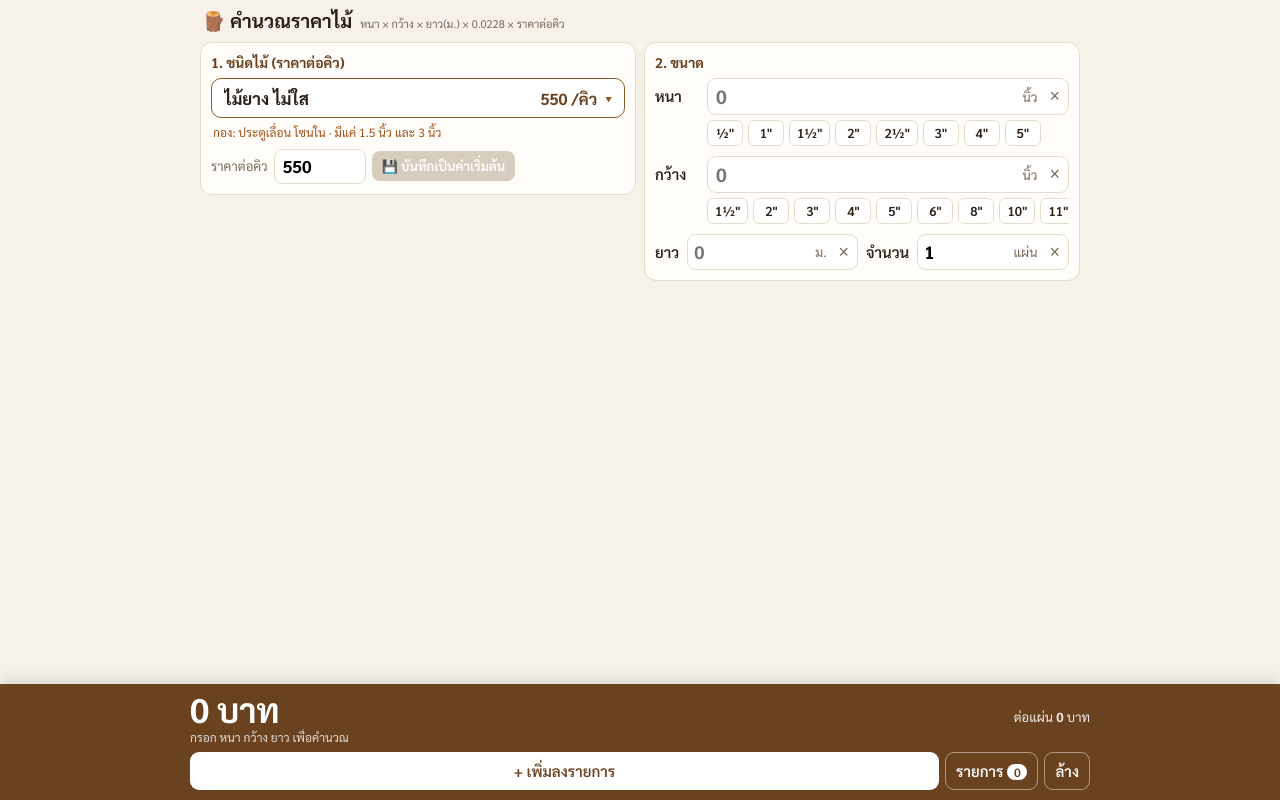
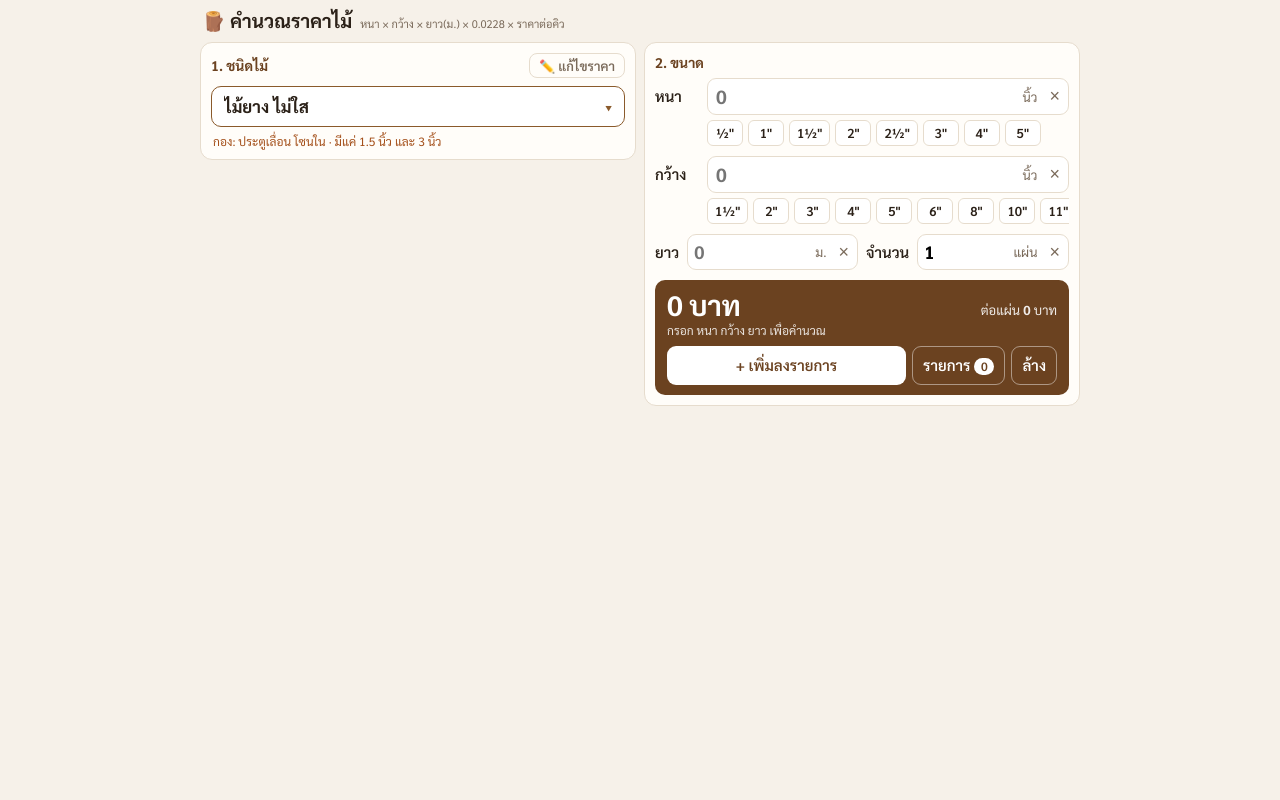
Before and after one commit to vaccumhome39-a11y/Rakamai, a plain HTML site: page index.html in a window 1280 px wide. Drawn offline with Linux system fonts and the light colour scheme.

Commit message:
Update index.html

```diff
--- a/index.html
+++ b/index.html
@@ -20,12 +20,11 @@
   }
   *{box-sizing:border-box}
   html,body{margin:0;height:100%}
-  body{background:var(--bg);color:var(--ink);font-family:"Sarabun",system-ui,sans-serif;font-size:16px;line-height:1.35;
-       display:flex;flex-direction:column;height:100dvh;overflow:hidden}
-  header{flex:none;padding:8px 12px 4px;max-width:900px;width:100%;margin:0 auto;display:flex;align-items:baseline;gap:8px}
+  body{background:var(--bg);color:var(--ink);font-family:"Sarabun",system-ui,sans-serif;font-size:16px;line-height:1.35}
+  header{padding:8px 12px 4px;max-width:900px;width:100%;margin:0 auto;display:flex;align-items:baseline;gap:8px}
   header h1{font-size:19px;margin:0;white-space:nowrap}
   header .f{font-size:11px;color:var(--muted);white-space:nowrap;overflow:hidden;text-overflow:ellipsis}
-  main{flex:1;min-height:0;overflow-y:auto;padding:4px 10px 8px;display:grid;grid-template-columns:minmax(0,1fr);gap:8px;align-content:start;
+  main{padding:4px 10px calc(16px + env(safe-area-inset-bottom));display:grid;grid-template-columns:minmax(0,1fr);gap:8px;align-content:start;
        max-width:900px;width:100%;margin:0 auto}
   .card{min-width:0;background:var(--card);border:1px solid var(--line);border-radius:12px;padding:10px}
   .card h2{font-size:14px;margin:0 0 6px;color:var(--wood-d)}
@@ -39,7 +38,6 @@
   .picker{width:100%;display:flex;align-items:center;gap:8px;font:inherit;color:inherit;background:#fff;border:1.5px solid var(--wood);border-radius:10px;padding:8px 12px;cursor:pointer;text-align:left}
   .picker .pk{flex:1;display:flex;align-items:baseline;justify-content:space-between;gap:8px;min-width:0}
   .picker b{font-size:17px;white-space:nowrap;overflow:hidden;text-overflow:ellipsis}
-  .picker #pkPrice{font-weight:700;color:var(--wood-d);white-space:nowrap}
   .picker .arr{font-size:16px;color:var(--wood);transition:transform .25s}
   .picker[aria-expanded="true"] .arr{transform:rotate(180deg)}
   .drop{display:grid;grid-template-rows:0fr;transition:grid-template-rows .25s ease}
@@ -56,6 +54,7 @@
   .ty.on .p{color:#fff}.ty.on .s{color:#d6f0dc}
   .tnote{font-size:12px;color:var(--warn);margin:6px 2px 0}
   .prow{display:flex;align-items:center;gap:6px;margin-top:8px;flex-wrap:wrap}
+  .prow.under{border-top:1px dashed var(--line);padding-top:8px}
   .prow .l{font-size:13px;color:var(--muted)}
   .prow input{width:92px;font:inherit;font-weight:700;font-size:17px;padding:5px 8px;border:1.5px solid var(--line);border-radius:8px}
   .prow input:focus{outline:0;border-color:var(--wood)}
@@ -87,18 +86,30 @@
   input[type=number]::-webkit-inner-spin-button,input[type=number]::-webkit-outer-spin-button{-webkit-appearance:none;margin:0}
   input[type=number]{-moz-appearance:textfield}
 
-  /* แถบผลลัพธ์ด้านล่าง */
-  .bar{flex:none;background:var(--wood-d);color:#fff;padding:8px 12px calc(10px + env(safe-area-inset-bottom));box-shadow:0 -4px 14px rgba(0,0,0,.12)}
-  .bar .in{max-width:900px;margin:0 auto}
-  .bar .top{display:flex;align-items:flex-end;justify-content:space-between;gap:8px}
-  .bar .big{font-size:30px;font-weight:700;line-height:1}
-  .bar .per{font-size:13px;opacity:.9;text-align:right}
-  .bar .formula{font-size:12px;opacity:.8;margin-top:3px;white-space:nowrap;overflow:hidden;text-overflow:ellipsis}
-  .bar .btns{display:flex;gap:6px;margin-top:7px}
+  /* ผลลัพธ์ใต้กล่องขนาด */
+  .res{margin-top:10px;background:var(--wood-d);color:#fff;border-radius:10px;padding:10px 12px;scroll-margin-bottom:12px}
+  .res .top{display:flex;align-items:flex-end;justify-content:space-between;gap:8px}
+  .res .big{font-size:28px;font-weight:700;line-height:1}
+  .res .per{font-size:13px;opacity:.9;text-align:right}
+  .res .formula{font-size:12px;opacity:.85;margin-top:4px;white-space:nowrap;overflow:hidden;text-overflow:ellipsis}
+  .res .btns{display:flex;gap:6px;margin-top:8px}
   .btn{font:inherit;font-weight:600;font-size:15px;border-radius:9px;padding:8px 10px;border:0;cursor:pointer}
   .btn.pri{background:#fff;color:var(--wood-d);flex:1}
   .btn.sec{background:transparent;color:#fff;border:1.5px solid rgba(255,255,255,.45)}
   .badge{display:inline-block;min-width:20px;padding:0 6px;border-radius:10px;background:#fff;color:var(--wood-d);font-size:12px;margin-left:4px}
+
+  /* เมนูแก้ไขราคา */
+  .editbtn{font:inherit;font-size:13px;font-weight:600;background:none;border:1.5px solid var(--line);color:var(--muted);border-radius:8px;padding:3px 9px;cursor:pointer}
+  .editbtn.on{border-color:var(--wood);color:var(--wood-d);background:var(--wood-l)}
+  .edbox{margin-top:8px;border:1.5px dashed var(--line);border-radius:10px;padding:8px 10px}
+  .edrow{display:flex;align-items:center;gap:8px;padding:4px 0;border-bottom:1px solid var(--line)}
+  .edrow:last-of-type{border-bottom:0}
+  .edrow span{flex:1;font-size:14px;min-width:0}
+  .edrow small{display:block;font-size:11px;color:var(--muted)}
+  .edrow input{width:90px;font:inherit;font-weight:700;font-size:16px;padding:4px 8px;border:1.5px solid var(--line);border-radius:8px;text-align:right}
+  .edrow input:focus{outline:0;border-color:var(--wood)}
+  .edrow input.chg{border-color:var(--accent);background:#eef6ef}
+  .edact{display:flex;gap:6px;flex-wrap:wrap;align-items:center;margin-top:8px}
 
   /* แผ่นรายการ */
   .sheet{position:fixed;inset:0;background:rgba(0,0,0,.35);display:none;align-items:flex-end;justify-content:center;z-index:10}
@@ -122,12 +133,10 @@
 
   @media (min-width:760px){
     main{grid-template-columns:minmax(0,1fr) minmax(0,1fr);align-items:start}
-    .bar .big{font-size:34px}
   }
   @media (max-height:640px){
     .chips{margin-top:3px}
     .chip{padding:3px 6px;font-size:12.5px}
-    .bar .formula{display:none}
   }
 </style>
 </head>
@@ -139,9 +148,9 @@
 
 <main>
   <section class="card">
-    <h2>1. ชนิดไม้ (ราคาต่อคิว)</h2>
+    <div class="hrow"><h2>1. ชนิดไม้</h2><button class="editbtn" id="editBtn">✏️ แก้ไขราคา</button></div>
     <button class="picker" id="picker" aria-expanded="false">
-      <span class="pk"><b id="pkName"></b><span id="pkPrice"></span></span><span class="arr">▾</span>
+      <span class="pk"><b id="pkName"></b></span><span class="arr">▾</span>
     </button>
     <div class="drop" id="drop">
       <div class="dropin">
@@ -150,23 +159,25 @@
       </div>
     </div>
     <div class="tnote" id="tnote"></div>
-    <div class="prow">
-      <span class="l">ราคาต่อคิว</span>
-      <input id="price" type="number" inputmode="decimal">
-      <button class="sbtn save" id="savePrice" disabled>💾 บันทึกเป็นค่าเริ่มต้น</button>
-      <button class="sbtn rst" id="resetPrice">คืนราคาเดิม</button>
+    <div class="drop" id="edit">
+      <div class="dropin">
+        <div class="edbox">
+          <div style="font-size:13px;font-weight:600;color:var(--wood-d);margin-bottom:4px">ราคาต่อคิว (บาท)</div>
+          <div id="edRows"></div>
+          <div class="edact">
+            <button class="sbtn save" id="savePrice" disabled>💾 บันทึก</button>
+            <button class="sbtn rst" id="resetPrice">คืนราคาเดิมทั้งหมด</button>
             <span class="status" id="saveStatus"></span>
+          </div>
+        </div>
+      </div>
     </div>
   </section>
 
   <section class="card">
     <h2>2. ขนาด</h2>
     <div id="fields"></div>
-  </section>
-</main>
-
-<div class="bar">
-  <div class="in">
+    <div class="res" id="res">
       <div class="top">
         <div class="big" id="total">0 บาท</div>
         <div class="per">ต่อแผ่น <b id="per">0</b> บาท</div>
@@ -178,7 +189,8 @@
         <button class="btn sec" id="reset">ล้าง</button>
       </div>
     </div>
-</div>
+  </section>
+</main>
 
 <div class="sheet" id="sheet">
   <div class="panel">
@@ -234,16 +246,14 @@ function renderTypes(){
   const g=viewG;
   document.querySelectorAll("#seg button").forEach(b=>b.classList.toggle("on",b.dataset.g===g));
   TYPES.filter(t=>t.g===g).forEach(t=>{
-    const pr=getPrice(t.id);
     const b=document.createElement("button");
     b.className="ty"+(t.id===sel?" on":"");
-    b.innerHTML=`<span class="n">${t.short}</span><span class="p">${fmt(pr)}</span><span class="s">${pr!==t.price?"ราคาที่บันทึก":""}</span>`;
-    b.onclick=()=>{ sel=t.id; $("price").value=pr; renderTypes(); calc(); updateSaveBtn(); setStatus(""); toggleDrop(false); };
+    b.innerHTML=`<span class="n">${t.short}</span>`;
+    b.onclick=()=>{ sel=t.id; renderTypes(); calc(); toggleDrop(false); };
     box.appendChild(b);
   });
   $("tnote").textContent = typeOf(sel).note;
   $("pkName").textContent = typeOf(sel).name;
-  $("pkPrice").textContent = fmt(getPrice(sel))+" /คิว";
 }
 function toggleDrop(open){
   if(open===undefined) open=!$("drop").classList.contains("open");
@@ -259,6 +269,7 @@ function fieldHTML(f){
 function bindField(d,f){
   const inp=d.querySelector("input"); inp.value=vals[f.key];
   inp.oninput=()=>{ vals[f.key]=inp.value; markChips(); calc(); };
+  inp.addEventListener("focus",showResult);
   d.querySelector(".clr").onclick=()=>{ vals[f.key]=""; inp.value=""; markChips(); calc(); inp.focus(); };
   if(f.chips){
     const c=document.createElement("div"); c.className="chips";
@@ -290,7 +301,7 @@ function markChips(){
 
 function current(){
   const t=parseFloat(vals.t), w=parseFloat(vals.w), l=parseFloat(vals.l);
-  const q=parseFloat(vals.q)||1, p=parseFloat($("price").value), type=typeOf(sel);
+  const q=parseFloat(vals.q)||1, p=getPrice(sel), type=typeOf(sel);
   if(!(t>0&&w>0&&l>0&&p>0)) return {ok:false};
   const per=t*w*l*K*p;
   return {ok:true,t,w,l,q,p,type,per,total:per*q};
@@ -300,7 +311,7 @@ function calc(){
   if(!c.ok){ $("total").textContent="0 บาท"; $("per").textContent="0"; $("formula").textContent="กรอก หนา กว้าง ยาว เพื่อคำนวณ"; return; }
   $("total").textContent=fmt(c.total)+" บาท";
   $("per").textContent=fmt(c.per);
-  $("formula").textContent=`${fmt(c.t)} × ${fmt(c.w)} × ${fmt(c.l)} × 0.0228 × ${fmt(c.p)} = ${fmt(c.per)}`+(c.q!==1?` × ${fmt(c.q)} แผ่น`:"");
+  $("formula").textContent=`${c.type.short} · ${frac(c.t)}" × ${frac(c.w)}" × ${fmt(c.l)} ม.`+(c.q!==1?` × ${fmt(c.q)} แผ่น`:"");
 }
 
 function renderList(){
@@ -311,7 +322,7 @@ function renderList(){
   let sum=0, h='<table>';
   items.forEach((it,i)=>{
     sum+=it.total;
-    h+=`<tr><td>${i+1}.</td><td>${it.name}<br><span style="color:var(--muted);font-size:12px">${fmt(it.t)}″ × ${fmt(it.w)}″ × ${fmt(it.l)} ม. × ${fmt(it.q)} แผ่น · ${fmt(it.p)}/คิว</span></td>
+    h+=`<tr><td>${i+1}.</td><td>${it.name}<br><span style="color:var(--muted);font-size:12px">${frac(it.t)}″ × ${frac(it.w)}″ × ${fmt(it.l)} ม. × ${fmt(it.q)} แผ่น</span></td>
       <td class="num">${fmt(it.total)}</td><td><button class="del" data-i="${i}">✕</button></td></tr>`;
   });
   box.innerHTML=h+'</table>';
@@ -334,7 +345,7 @@ $("sheet").onclick=e=>{ if(e.target.id==="sheet") $("sheet").classList.remove("o
 $("clearList").onclick=()=>{ items=[]; renderList(); };
 $("copy").onclick=async()=>{
   let sum=0;
-  const lines=items.map((it,i)=>{sum+=it.total;return `${i+1}. ${it.name} ${fmt(it.t)}x${fmt(it.w)}" ยาว ${fmt(it.l)} ม. x ${fmt(it.q)} แผ่น = ${fmt(it.total)} บาท`;});
+  const lines=items.map((it,i)=>{sum+=it.total;return `${i+1}. ${it.name} ${frac(it.t)}"x${frac(it.w)}" ยาว ${fmt(it.l)} ม. x ${fmt(it.q)} แผ่น = ${fmt(it.total)} บาท`;});
   lines.push(`รวม ${fmt(sum)} บาท`);
   try{ await navigator.clipboard.writeText(lines.join("\n")); toast("คัดลอกแล้ว"); }
   catch(e){ toast("คัดลอกไม่ได้ในเบราว์เซอร์นี้"); }
@@ -342,42 +353,67 @@ $("copy").onclick=async()=>{
 
 document.querySelectorAll("#seg button").forEach(b=>b.onclick=()=>{ viewG=b.dataset.g; renderTypes(); });
 $("picker").onclick=()=>toggleDrop();
+// เลื่อนให้เห็นราคารวม เวลาแป้นพิมพ์มือถือขึ้นมา
+function showResult(){
+  setTimeout(()=>{
+    const r=$("res").getBoundingClientRect();
+    const vh=(window.visualViewport?window.visualViewport.height:window.innerHeight);
+    if(r.bottom>vh) $("res").scrollIntoView({block:"end",behavior:"smooth"});
+  },350);
+}
 
 /* ---------- ราคาเริ่มต้นที่บันทึกไว้ ---------- */
 function setStatus(m){ $("saveStatus").textContent=m; }
-function updateSaveBtn(){
-  const p=parseFloat($("price").value);
-  $("savePrice").disabled = !(p>0) || p===getPrice(sel);
-  $("resetPrice").style.display = getPrice(sel)!==typeOf(sel).price ? "" : "none";
+function renderEdit(){
+  $("edRows").innerHTML = TYPES.map(t=>`<label class="edrow"><span>${t.name}<small>ราคาเดิม ${fmt(t.price)}</small></span><input type="number" inputmode="decimal" data-id="${t.id}" value="${getPrice(t.id)}"></label>`).join("");
+  $("edRows").querySelectorAll("input").forEach(i=>i.oninput=()=>{ updateEdit(); setStatus(""); });
+  updateEdit();
 }
+function editVals(){
+  const o={}; $("edRows").querySelectorAll("input").forEach(i=>o[i.dataset.id]=parseFloat(i.value)); return o;
+}
+function updateEdit(){
+  const v=editVals(); let changed=false, bad=false;
+  $("edRows").querySelectorAll("input").forEach(i=>{
+    const x=v[i.dataset.id]; const c=x!==getPrice(i.dataset.id);
+    i.classList.toggle("chg",c); if(c) changed=true; if(!(x>0)) bad=true;
+  });
+  $("savePrice").disabled = !changed || bad;
+  $("resetPrice").style.display = Object.keys(saved).length ? "" : "none";
+}
+function toggleEdit(open){
+  if(open===undefined) open=!$("edit").classList.contains("open");
+  if(open){ renderEdit(); setStatus(""); }
+  $("edit").classList.toggle("open",open);
+  $("editBtn").classList.toggle("on",open);
+}
+$("editBtn").onclick=()=>toggleEdit();
 function applySaved(obj){
   const clean={};
   if(obj && typeof obj==="object") for(const t of TYPES){ if(typeof obj[t.id]==="number" && obj[t.id]>0) clean[t.id]=obj[t.id]; }
-  const inputWasDefault = parseFloat($("price").value)===getPrice(sel);
   saved=clean;
-  if(inputWasDefault) $("price").value=getPrice(sel);
-  renderTypes(); calc(); updateSaveBtn();
+  renderTypes(); calc();
+  if(!$("edit").classList.contains("open")) renderEdit(); else updateEdit();
 }
 async function persist(){
   try{ localStorage.setItem(LS_KEY, JSON.stringify(saved)); }catch(e){}
   return "บันทึกไว้ในเครื่องนี้แล้ว";
 }
 $("savePrice").onclick=async()=>{
-  const p=parseFloat($("price").value); if(!(p>0)) return;
-  saved={...saved,[sel]:p};
-  $("savePrice").disabled=true; setStatus("กำลังบันทึก…"); renderTypes();
-  setStatus(await persist()); toast("บันทึกราคาเริ่มต้นแล้ว"); updateSaveBtn();
+  const v=editVals(), n={};
+  for(const t of TYPES){ const x=v[t.id]; if(x>0 && x!==t.price) n[t.id]=x; }
+  saved=n;
+  $("savePrice").disabled=true; setStatus("กำลังบันทึก…");
+  renderTypes(); calc(); renderEdit();
+  setStatus(await persist()); toast("บันทึกราคาแล้ว");
 };
 $("resetPrice").onclick=async()=>{
-  const n={...saved}; delete n[sel]; saved=n;
-  $("price").value=getPrice(sel); renderTypes(); calc(); updateSaveBtn();
+  saved={}; renderTypes(); calc(); renderEdit();
   setStatus("กำลังบันทึก…"); setStatus(await persist()); toast("คืนราคาเดิมแล้ว");
 };
-$("price").oninput=()=>{ calc(); updateSaveBtn(); setStatus(""); };
 
 try{ const ls=JSON.parse(localStorage.getItem(LS_KEY)||"null"); if(ls) saved=ls; }catch(e){}
-$("price").value=getPrice(sel);
-renderTypes(); renderFields(); renderList(); calc(); updateSaveBtn();
+renderTypes(); renderFields(); renderList(); calc(); renderEdit();
 
 if("serviceWorker" in navigator){
   window.addEventListener("load",()=>navigator.serviceWorker.register("sw.js").catch(()=>{}));
```
Lines whose indentation alone changed are shown as unchanged.
